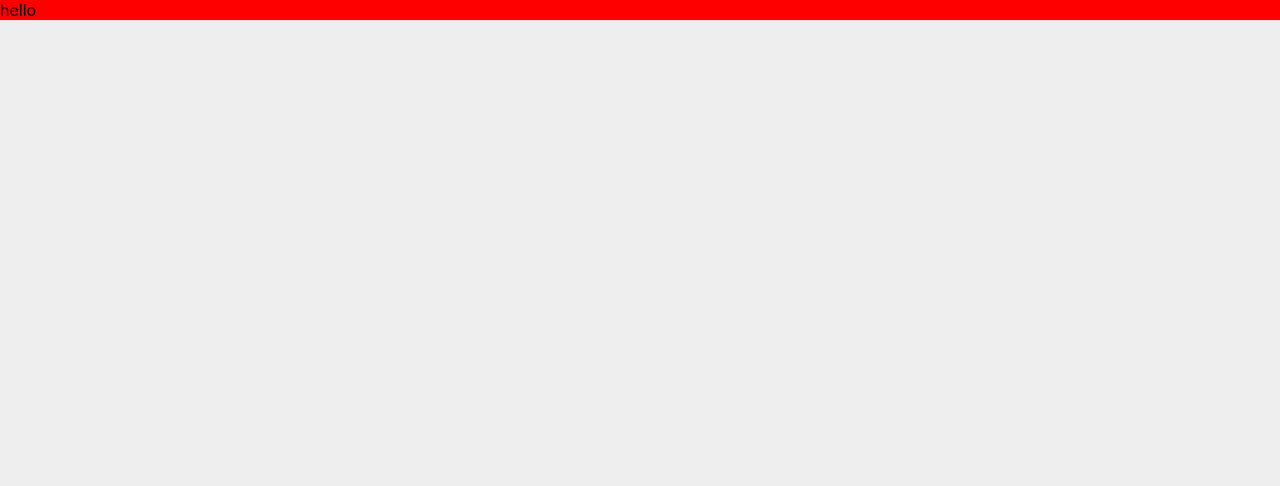
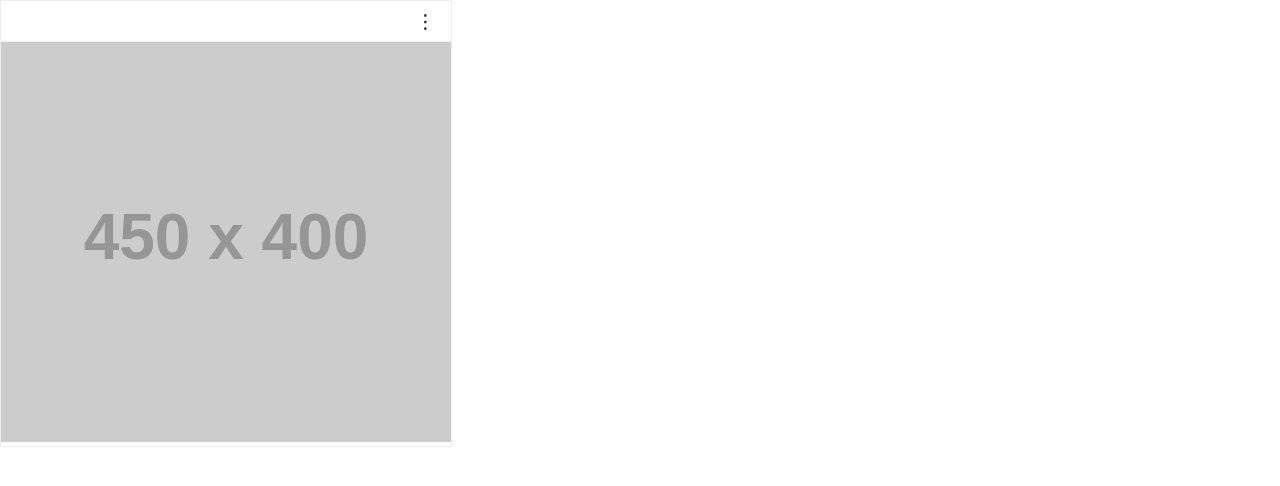
Before and after one commit to seonjakim/Albums, a React app: page / in a window 1280 px wide. Shown: the top 486 px of the page. Built offline with nearby package versions, Linux system fonts and the light colour scheme.

Commit message:
[feat]image card #2

```diff
--- a/src/App.js
+++ b/src/App.js
@@ -1,12 +1,13 @@
 import React from 'react'
 import styled from 'styled-components'
+import ImageCard from './components/ImageCard'
 
 const App = () => {
-  return <StyledTest>hello</StyledTest>
+  return (
+    <div>
+      <ImageCard />
+    </div>
+  )
 }
 
 export default App
-
-const StyledTest = styled.div`
-  background-color: red;
-`
--- /dev/null
+++ b/src/components/ImageCard.js
@@ -0,0 +1,40 @@
+import React from 'react'
+import styled from 'styled-components'
+
+const ImageCard = ({ title, imgUrl }) => {
+  return (
+    <StyledLi>
+      <div>
+        <h3>{title}</h3>
+        <button>&#8942;</button>
+      </div>
+      <img src="https://via.placeholder.com/450x400" />
+    </StyledLi>
+  )
+}
+
+export default ImageCard
+
+const StyledLi = styled.li`
+  border: 1px solid #eee;
+  width: fit-content;
+  div {
+    border-bottom: 1px solid #eee;
+    display: flex;
+  }
+  button {
+    display: block;
+    margin-left: auto;
+    padding: 0.5rem 1rem;
+    border-radius: 50%;
+    background-color: transparent;
+    font-size: 120%;
+  }
+  h3 {
+    padding: 0.5em 1em;
+  }
+  img {
+    height: 400px;
+    width: 450px;
+  }
+`
--- a/src/style/GlobalStyle.js
+++ b/src/style/GlobalStyle.js
@@ -39,8 +39,5 @@ const GlobalStyles = createGlobalStyle`
   textarea {
     resize: none;
   }
-  body {
-    background-color: #eee;
-  }
 `
 export default GlobalStyles
```
